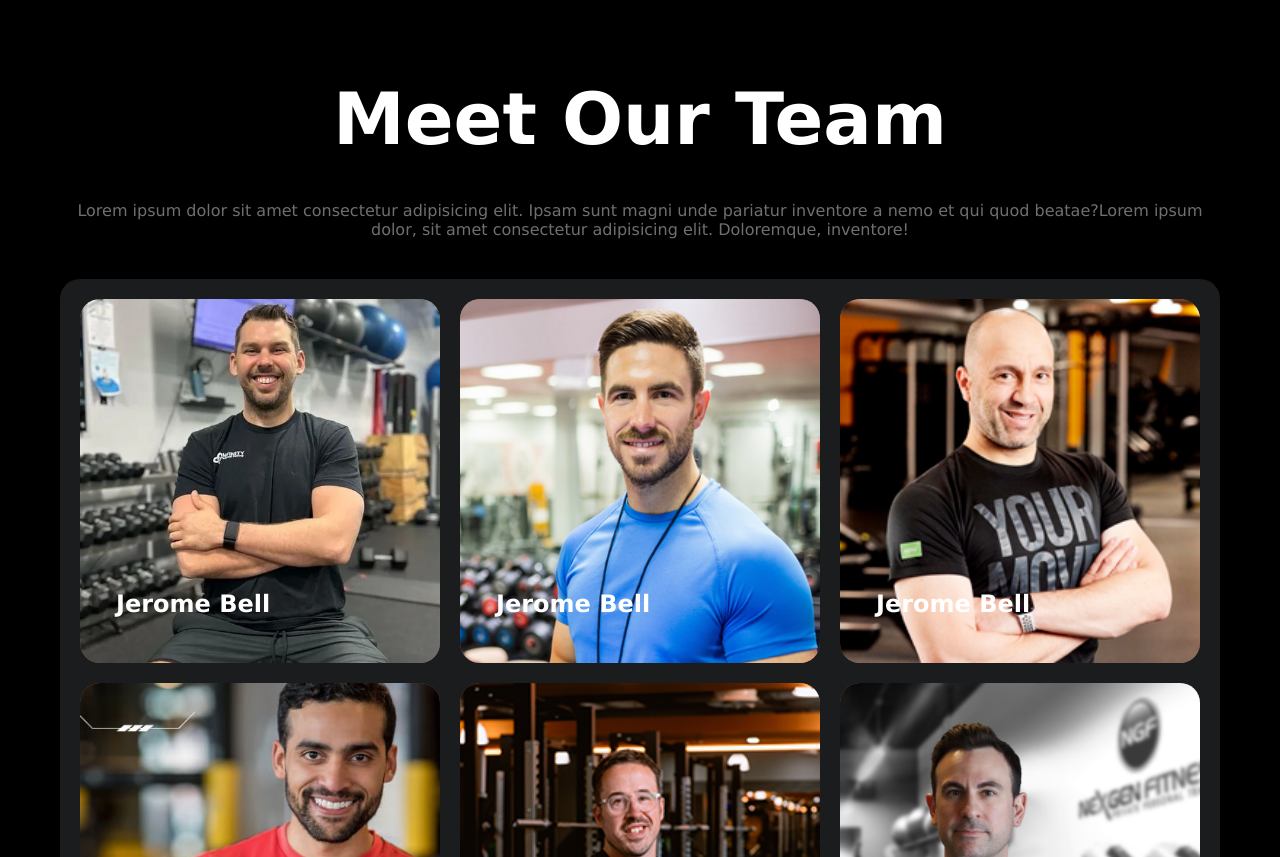
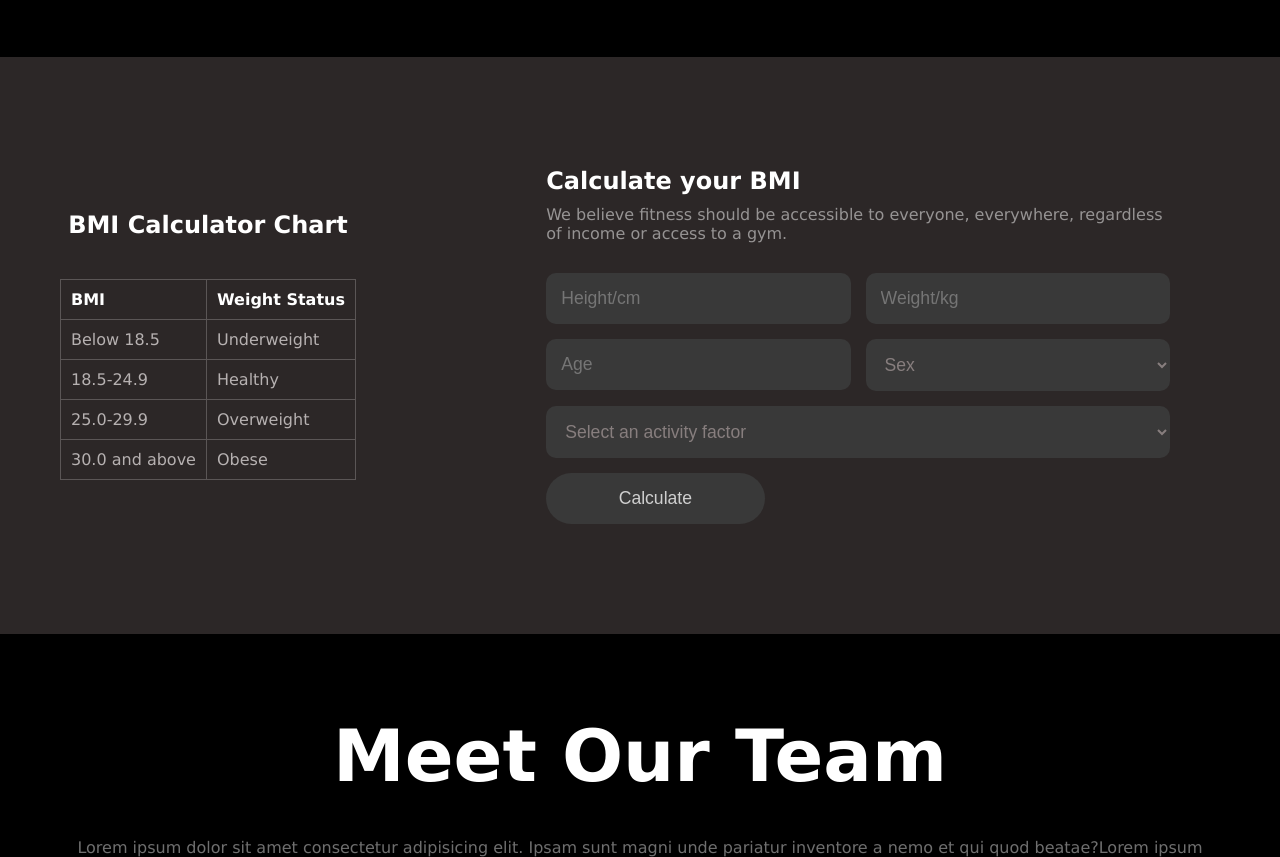
Before and after one commit to muntasir-mahmud-abdullah/Assignment-02, a plain HTML site: page index.html in a window 1280 px wide. Shown: the part 1771-2628 px from the top of the page. Drawn offline with Linux system fonts and the light colour scheme.

Commit message:
BMI section html and css added

```diff
--- a/index.html
+++ b/index.html
@@ -6,12 +6,16 @@
     <title>Assignment-02</title>
     <link rel="stylesheet" href="styles/style.css" />
     <link rel="stylesheet" href="styles/reponsive.css" />
-    <script src="https://kit.fontawesome.com/223957e9df.js" crossorigin="anonymous"></script>
+    <script
+      src="https://kit.fontawesome.com/223957e9df.js"
+      crossorigin="anonymous"
+    ></script>
   </head>
   <body>
     <header>
       <section class="header-section">
-        <div class="nav-container">f
+        <div class="nav-container">
+          f
           <div class="header-title">
             <h1><em>Fitness</em></h1>
           </div>
@@ -24,7 +28,9 @@
             </ul>
             <div class="menu-hamburger">
               <!-- <a href="#">Menu</a> -->
-            <span><a href="#"><i class="fa-solid fa-bars"></i></a> </span>
+              <span
+                ><a href="#"><i class="fa-solid fa-bars"></i></a>
+              </span>
             </div>
           </nav>
         </div>
@@ -133,6 +139,93 @@
           <img src="./images/run.jpg" alt="" />
         </div>
       </section>
+      <div class="bmi-container">
+        <section class="bmi-section">
+          <div class="chart-section">
+            <table>
+              <caption>
+                <h1>BMI Calculator Chart</h1>
+              </caption>
+              <thead>
+                <tr>
+                  <th>BMI</th>
+                  <th>Weight Status</th>
+                </tr>
+              </thead>
+              <tbody>
+                <tr>
+                  <td>Below 18.5</td>
+                  <td>Underweight</td>
+                </tr>
+                <tr>
+                  <td>18.5-24.9</td>
+                  <td>Healthy</td>
+                </tr>
+                <tr>
+                  <td>25.0-29.9</td>
+                  <td>Overweight</td>
+                </tr>
+                <tr>
+                  <td>30.0 and above</td>
+                  <td>Obese</td>
+                </tr>
+              </tbody>
+            </table>
+          </div>
+          <div class="calculator-section">
+            <div class="calculator-container">
+              <h1>Calculate your BMI</h1>
+              <p>
+                We believe fitness should be accessible to everyone, everywhere,
+                regardless of income or access to a gym.
+              </p>
+              <form action="">
+                <div class="user-details">
+                  <div class="input-box">
+                    <input
+                      type="number"
+                      name=""
+                      placeholder="Height/cm"
+                      id=""
+                    />
+                  </div>
+                  <div class="input-box">
+                    <input
+                      type="number"
+                      name=""
+                      placeholder="Weight/kg"
+                      id=""
+                    />
+                  </div>
+                  <div class="input-box">
+                    <input type="number" name="" placeholder="Age" id="" />
+                  </div>
+                  <div class="input-box">
+                    <select name="" id="">
+                      <option value="">Sex</option>
+                      <option value="">Male</option>
+                      <option value="">Female</option>
+                    </select>
+                  </div>
+                  <div class="input-box activity">
+                    <select name="" id="">
+                      <option value="">Select an activity factor</option>
+                      <option value="">Light</option>
+                      <option value="">Medium</option>
+                    </select>
+                  </div>
+                  <div class="btn-calculate">
+                    <button class="btn-primary">Calculate</button>
+                  </div>
+
+
+                </div>
+              </form>
+            </div>
+          </div>
+        </section>
+      </div>
+
       <section class="team-section">
         <div class="team-section-title">
           <h1 class="title-primary">Meet Our Team</h1>
@@ -197,11 +290,8 @@
             <h6>Services</h6>
           </div>
         </div>
-        <hr class="hr-line">
-        <h3>
-            All right reserved Fitness @2024
-        </h3>
-
+        <hr class="hr-line" />
+        <h3>All right reserved Fitness @2024</h3>
       </section>
     </footer>
   </body>
--- a/styles/style.css
+++ b/styles/style.css
@@ -235,6 +235,86 @@ nav ul li:hover {
         width: 100%;
         border-radius: 20px;
     }
+
+    /* Bmi calculator section styles */
+    .bmi-container {
+       background: #2c2727;
+       height: auto;
+       padding: 60px 0;
+       margin: 60px 0;
+    }
+    .bmi-section {
+        display: flex;
+        align-items: center;
+        height:100%;
+         }
+    .chart-section {
+        width: 50%;
+        display: flex;
+        justify-content: start;
+        align-items: center;
+        height: 100%;
+    }
+    .chart-section table {
+        border: 1.5px solid #5b5656;
+        border-collapse:collapse;
+
+    }
+    .chart-section table caption {
+        color: #FFF;
+        font-size: 1rem;
+        margin-bottom: 40px;
+    }
+    .chart-section table th,.bmi-section table td {
+        color: #b6b1b1;
+        font-size: 1rem;
+        padding:10px;
+        text-align: left;
+        border: 1.5px solid #5b5656;
+    }
+    .chart-section table th {
+        color: #fff;
+    }
+.user-details {
+    display: grid;
+    grid-template-columns: repeat(2,1fr);
+    column-gap: 15px;
+    row-gap: 15px;
+    margin-top: 30px;
+
+}
+.user-details .input-box input,.user-details select, .user-details button{
+    width: 100%;
+    font-size: 1.1rem;
+    padding:15px;
+    border-radius: 10px;
+    color: rgb(135, 126, 126);
+    outline: none;
+    border: none;
+    background: #393939;
+
+}
+.user-details .activity {
+    grid-column:1/span 2;
+}
+.btn-calculate{
+    grid-column: 1/span 2;
+}
+.btn-calculate .btn-primary{
+    width: 35%;
+    border-radius: 50px;
+    color: #ffffffc2;
+}
+.calculator-container {
+    padding: 50px;
+}
+.calculator-container h1 {
+    margin-bottom: 10px;
+    color: #fff;
+}
+.calculator-container p{
+    color:rgba(255, 255, 255, 0.5);
+}
 /* team section styles */
 .team-section-title {
     width: 100%;
```
